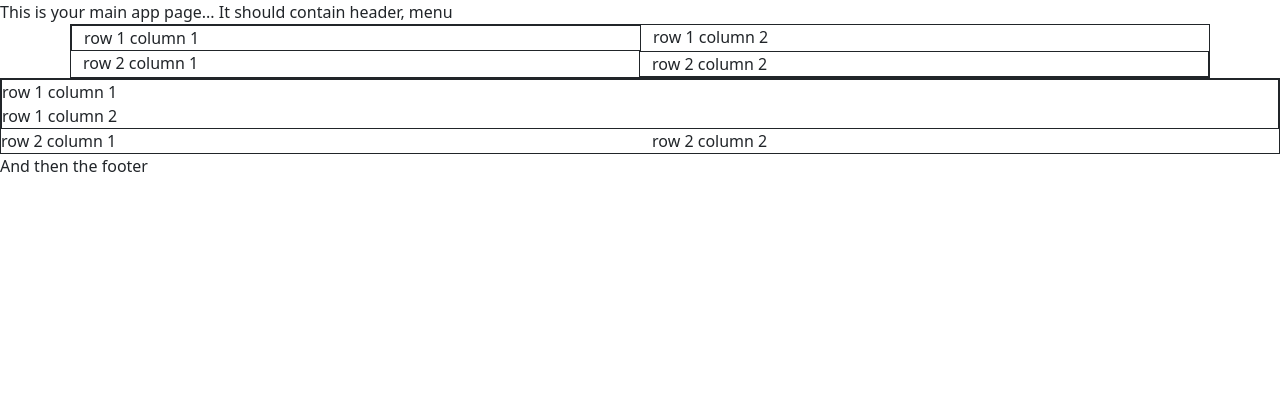
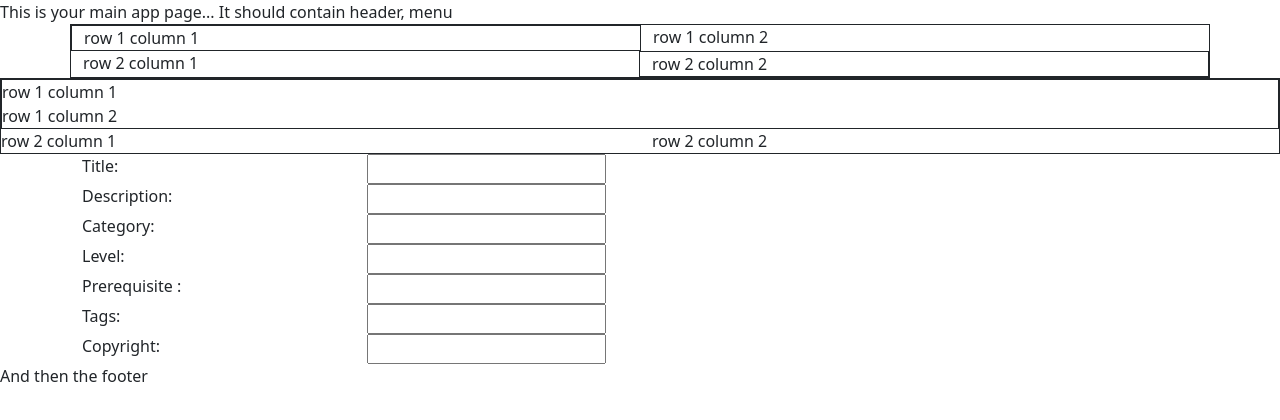
Before and after one commit to marc-awad/angular-lesson-manager, an Angular app: page / in a window 1280 px wide. Shown: the top 420 px of the page. Built offline with nearby package versions, Linux system fonts and the light colour scheme.

Commit message:
step8: formulaire d'edition LessonPackage en grille Bootstrap

```diff
--- a/src/app/app.html
+++ b/src/app/app.html
@@ -12,8 +12,10 @@ It should contain header, menu
   </div>
 </div>
 
-<div class="container-fluid" class="app-border">
-  <div class="row" class="app-border">
+<div class="container-fluid"
+     class="app-border">
+  <div class="row"
+       class="app-border">
     <div class="col">row 1 column 1</div>
     <div class="col">row 1 column 2</div>
   </div>
@@ -22,6 +24,43 @@ It should contain header, menu
     <div class="col">row 2 column 2</div>
   </div>
 </div>
+
+<form class="container">
+  <div class="row">
+    <div class="col-md-3"><label for="title">Title:</label></div>
+    <div class="col-md-9"><input type="text" id="title" name="title"></div>
+  </div>
+
+  <div class="row">
+    <div class="col-md-3"><label for="Description">Description:</label></div>
+    <div class="col-md-9"><input type="text" id="Description" name="Description"></div>
+  </div>
+
+  <div class="row">
+    <div class="col-md-3"><label for="category">Category:</label></div>
+    <div class="col-md-9"><input type="text" id="category" name="category"></div>
+  </div>
+
+  <div class="row">
+    <div class="col-md-3"><label for="level">Level:</label></div>
+    <div class="col-md-9"><input type="text" id="level" name="level"></div>
+  </div>
+
+  <div class="row">
+    <div class="col-md-3"><label for="prerequisite">Prerequisite :</label></div>
+    <div class="col-md-9"><input type="text" id="prerequisite" name="prerequisite"></div>
+  </div>
+
+  <div class="row">
+    <div class="col-md-3"><label for="tags">Tags:</label></div>
+    <div class="col-md-9"><input type="text" id="tags" name="tags"></div>
+  </div>
+
+  <div class="row">
+    <div class="col-md-3"><label for="copyright">Copyright:</label></div>
+    <div class="col-md-9"><input type="text" id="copyright" name="copyright"></div>
+  </div>
+</form>
 <router-outlet></router-outlet>
 
 And then the footer
```
